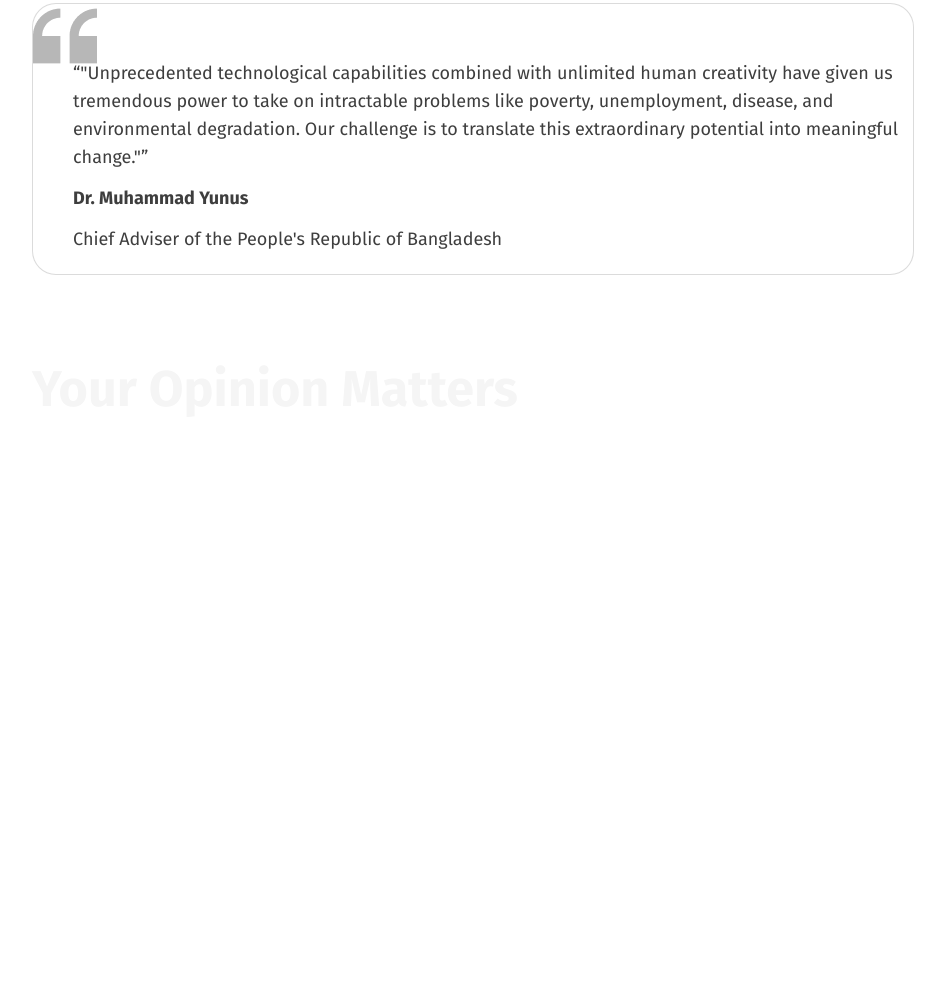
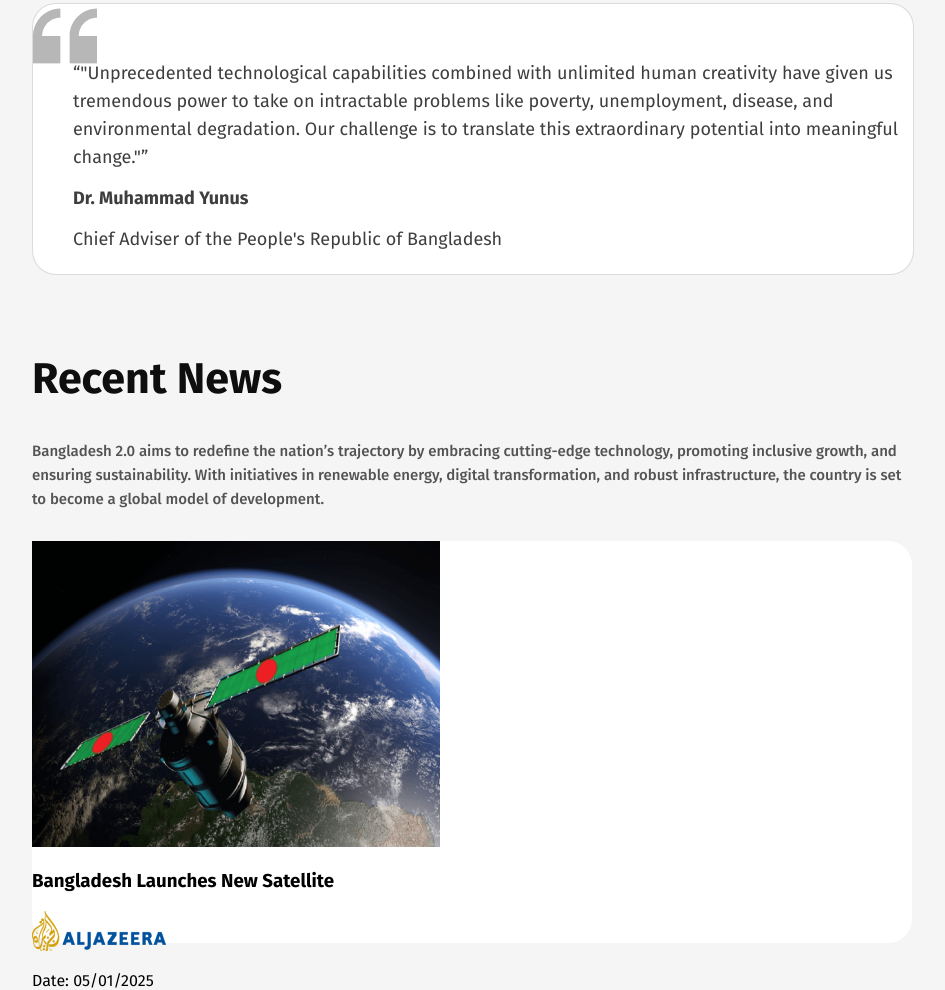
Before and after one commit to ohiddex/my-newpaper-web, a plain HTML site: page index.html in a window 1280 px wide. Shown: the part 1791-2781 px from the top of the page, without its empty margins (168-1113 px from the left). Before the commit the page ends 2255 px from the top, so only its background shows below. Drawn offline with Linux system fonts and the light colour scheme.

Commit message:
news section running

```diff
--- a/index.html
+++ b/index.html
@@ -123,18 +123,44 @@
         </div>
       </section>
       <section class="quotes">
-<div id="quota">
-    <q>"Unprecedented technological capabilities combined with unlimited human creativity have given us tremendous power to take on intractable problems like poverty, unemployment, disease, and environmental degradation. Our challenge is to translate this extraordinary potential into meaningful change."</q>
-    <h2 id="pm"><strong>Dr. Muhammad Yunus</strong></h2>
-    <caption id="role">Chief Adviser of the People's Republic of Bangladesh</caption>
-</div>
+        <div id="quota">
+          <q
+            >"Unprecedented technological capabilities combined with unlimited
+            human creativity have given us tremendous power to take on
+            intractable problems like poverty, unemployment, disease, and
+            environmental degradation. Our challenge is to translate this
+            extraordinary potential into meaningful change."</q
+          >
+          <h2 id="pm"><strong>Dr. Muhammad Yunus</strong></h2>
+          <caption id="role">
+            Chief Adviser of the People's Republic of Bangladesh
+          </caption>
+        </div>
       </section>
-      <section class="opinion">
-<div class="opinion-title">
-    <h3>Your Opinion Matters</h3>
-</div>
+
+      <section class="news-container">
+        <div class="news">
+          <h2 class="primary-color">Recent News</h2>
+          <p class="title-color">
+            Bangladesh 2.0 aims to redefine the nation’s trajectory by embracing
+            cutting-edge technology, promoting inclusive growth, and ensuring
+            sustainability. With initiatives in renewable energy, digital
+            transformation, and robust infrastructure, the country is set to
+            become a global model of development.
+          </p>
+        </div>
+        <div class="news-blog">
+            <img src="assets/satelite.png" alt="news">
+            <h3>Bangladesh Launches New Satellite</h3>
+            <img src="assets/al-jazeera.png" alt="newstv">
+            <span><p>Date: 05/01/2025</p>
+            </span>
+            <span><time datetime="Time: 10.25 PM"></time></span>
+        </div>
       </section>
     </main>
-    <footer></footer>
+    <footer>
+
+    </footer>
   </body>
 </html>
--- a/style/style.css
+++ b/style/style.css
@@ -1,8 +1,8 @@
 /* font added */
 body {
   font-family: fira sans;
-  color: #f5f5f5;
   margin: 0px 200px 0px 200px;
+  background-color: rgb(245, 245, 245);
 }
 /* color section */
 .primary-color {
@@ -48,6 +48,11 @@
   font-size: 16px;
   background-color: white;
 }
+nav ul button:hover {
+  background-color: rgb(0, 106, 80);
+  color: white;
+}
+
 /* hero section */
 .hero {
   display: flex;
@@ -99,6 +104,10 @@
   font-size: 15px;
   font-weight: 500;
   margin-top: -38px;
+}
+.hero-btn:hover {
+  background-color: white;
+  color: rgb(0, 106, 80);
 }
 /* Pillars of Bangladesh 2.0 section */
 .container {
@@ -282,6 +291,10 @@
   border-radius: 8px;
   margin: 0px 26px;
 }
+.card-1 button:hover {
+  background-color: white;
+  color: rgb(84, 144, 245);
+}
 .card-2 h3 {
   text-align: left;
   padding: 2px 0px 0px 30px;
@@ -301,7 +314,7 @@
 }
 .card-2 button {
   padding: 11px 20px 11px 20px;
-  background-color: rgb(84, 144, 245);
+  background-color: rgb(9, 161, 92);
   color: white;
   font-size: 16px;
   font-weight: 600;
@@ -310,6 +323,10 @@
   border: none;
   border-radius: 8px;
   margin: 0px 28px;
+}
+.card-2 button:hover {
+  background-color: white;
+  color: rgb(9, 161, 92);
 }
 .card-3 h3 {
   text-align: left;
@@ -330,7 +347,7 @@
 }
 .card-3 button {
   padding: 11px 20px 11px 20px;
-  background-color: rgb(84, 144, 245);
+  background-color: rgb(255, 194, 57);
   color: white;
   font-size: 16px;
   font-weight: 600;
@@ -339,6 +356,10 @@
   border: none;
   border-radius: 8px;
   margin: 0px 30px;
+}
+.card-3 button:hover {
+  background-color: white;
+  color: rgb(255, 194, 57);
 }
 /* quotes section */
 .quotes {
@@ -351,12 +372,11 @@
   border-radius: 24px;
   margin-top: 60px;
   background-color: white;
- position:relative;
- background-image: url('../assets/quote-bg.png');
- background-repeat: no-repeat;
+  position: relative;
+  background-image: url("../assets/quote-bg.png");
+  background-repeat: no-repeat;
 }
 #quota {
-
   width: 1232px;
   height: 96px;
   padding: 55px 0px 0px 40px;
@@ -367,7 +387,6 @@
   text-align: left;
 }
 #pm {
-
   color: rgba(14, 14, 14, 0.8);
   font-size: 18px;
   font-weight: 400;
@@ -381,13 +400,26 @@
   line-height: 24px;
   text-align: left;
 }
-/* opnion section */
-.opinion{
-    margin-top: 90px;
+/* news section */
+.news-container {
+  margin-top: 80px;
 }
-.opinion-title{
-    font-size: 43px;
-    text-align: left;
-    font-weight: 700;
-    line-height: 48px;
+.news h2 {
+  font-size: 43px;
+  text-align: left;
+  font-weight: 700;
+  line-height: 48px;
 }
+.news p {
+  text-align: left;
+  font-size: 15px;
+  font-weight: 500;
+  line-height: 24px;
+  margin-bottom: 30px;
+}
+.news-blog{
+    width: 100%;
+height: 402px;
+background-color: white;
+border-radius:24px ;
+}
```
